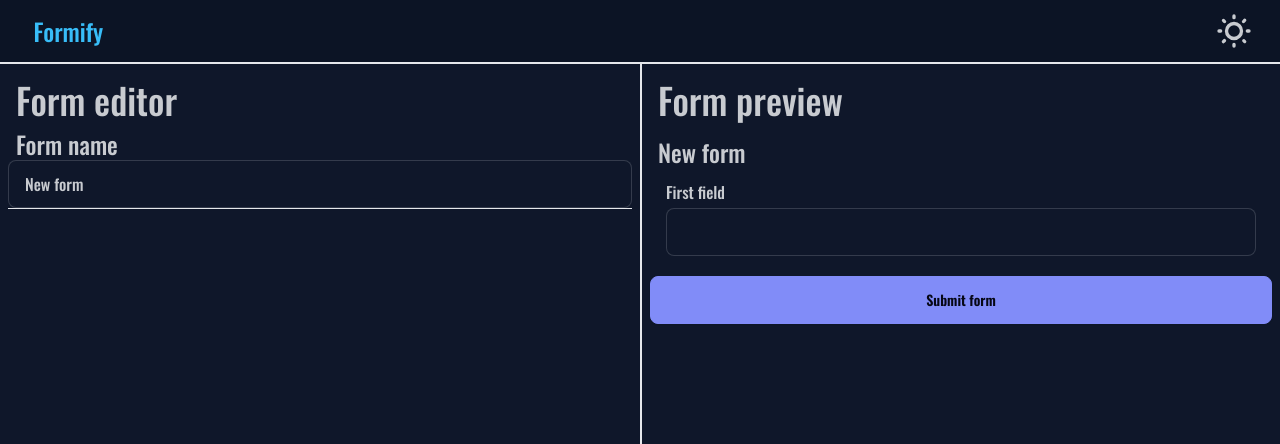
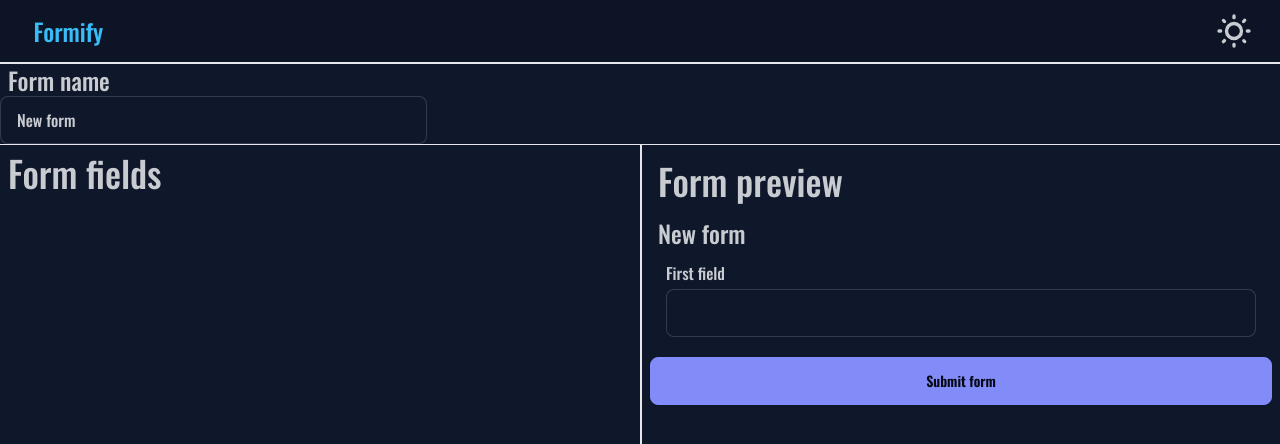
Before and after one commit to techbabette/ReactJSONForm, a React (Vite) app: page /form/new in a window 1280 px wide. Shown: the top 444 px of the page. Built offline with nearby package versions, Linux system fonts and the light colour scheme.

Commit message:
[FEAT] Separate form name from form fields

```diff
--- a/src/PageFormNew.jsx
+++ b/src/PageFormNew.jsx
@@ -34,12 +34,14 @@ function PageFormNew(){
     return (
         <>
         <NavBar/>
+        <div>
+        <label htmlFor="formNameInput" className="text-2xl p-2">Form name</label>
+            <InputAdaptable id="formNameInput" className="w-2/6 block" type="text" onChange={changeName} value={form.formName}/>
+        </div>
+        <hr/>
         <div className="flex flex-col md:flex-row">
         <div className="w-full md:w-1/2 p-2 solo-page">
-            <h2 className="text-4xl p-2">Form editor</h2>
-            <label htmlFor="formNameInput" className="text-2xl p-2">Form name</label>
-            <InputAdaptable id="formNameInput" className="w-full" type="text" onChange={changeName} value={form.formName}/>
-            <hr/>
+            <h2 className="text-4xl">Form fields</h2>
         </div>
         <div className="w-full md:w-1/2 border-t-2 md:border-t-0 md:border-l-2 p-2 solo-page">
             <h2 className="text-4xl p-2">Form preview</h2>
```
